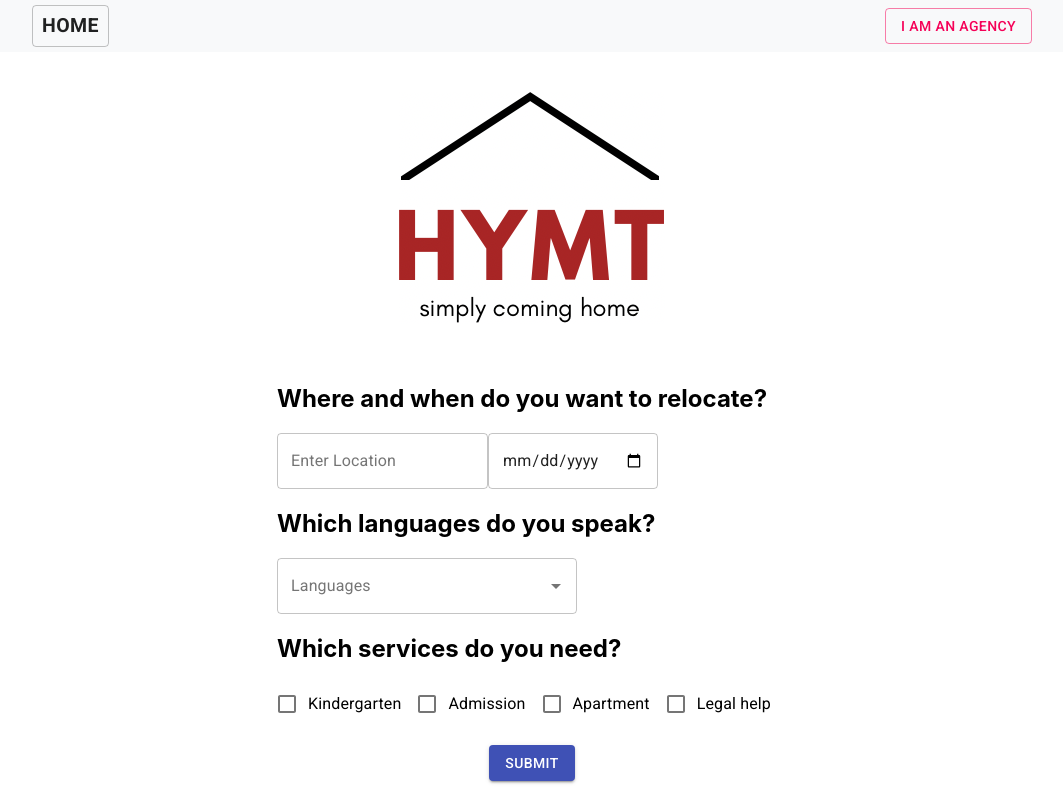
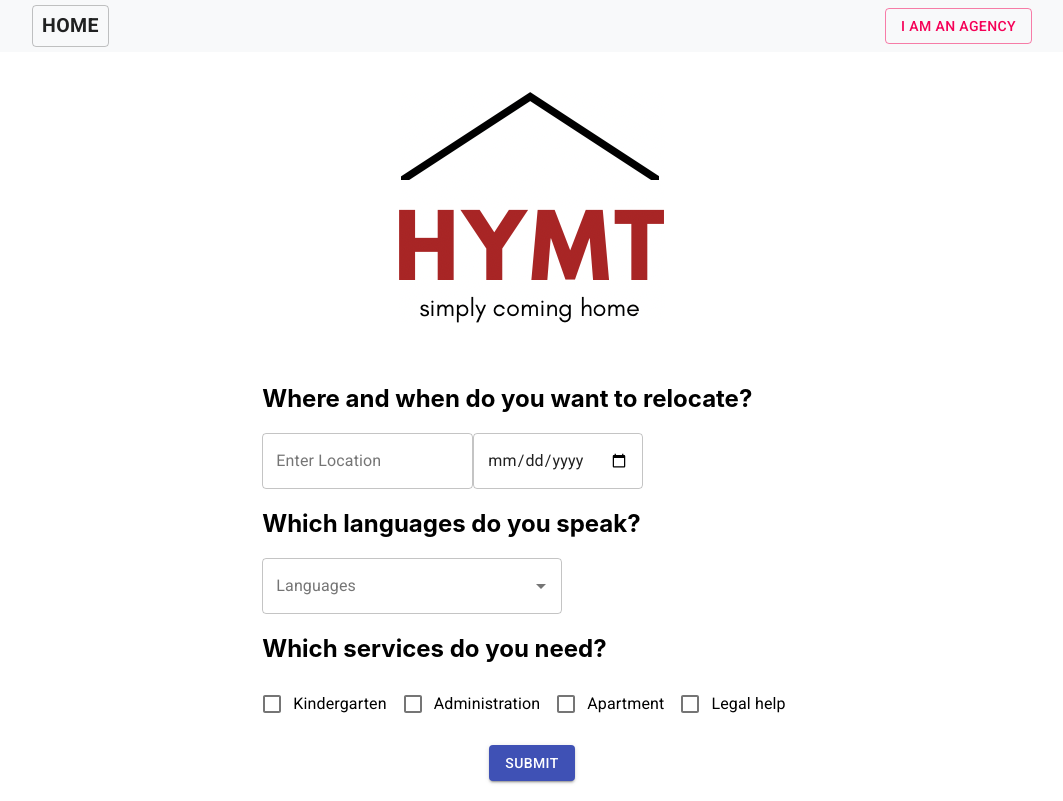
Before and after one commit to JustinHorn/websiteAndApps, a Next.js app: page /form in a window 1280 px wide. Shown: the whole page, without its empty margins (108-1171 px from the left). Built offline with nearby package versions, Linux system fonts and the light colour scheme.

Commit message:
it's Administration now

```diff
--- a/pages/form.js
+++ b/pages/form.js
@@ -61,7 +61,7 @@ const Form = () => {
             <FormControlLabel
               value="Job"
               control={<Checkbox name="checkedD" color="primary" />}
-              label="Admission"
+              label="Administration"
             />
             <FormControlLabel
               value="Apartment"
--- a/pages/profile.js
+++ b/pages/profile.js
@@ -55,7 +55,7 @@ const Profile = () => {
         </Card>
         <Card className={styles.card}>
           <CardContent>
-            <h4>Legal Help</h4>
+            <h4>Administration</h4>
             <ul>
               <li>Point 1</li>
               <li>Point 2</li>
--- a/pages/suggestions.js
+++ b/pages/suggestions.js
@@ -24,7 +24,7 @@ const Suggestions = () => {
                   <span>Specialization: </span>
                   <span className={styles.tag}>Kindergarten</span>
                   <span className={styles.tag}>Apartment</span>
-                  <span className={styles.tag}>Legal Help</span>
+                  <span className={styles.tag}>Administration</span>
                 </p>
 
                 <span className={styles.cost}>Cost: ~1k€</span>
```
